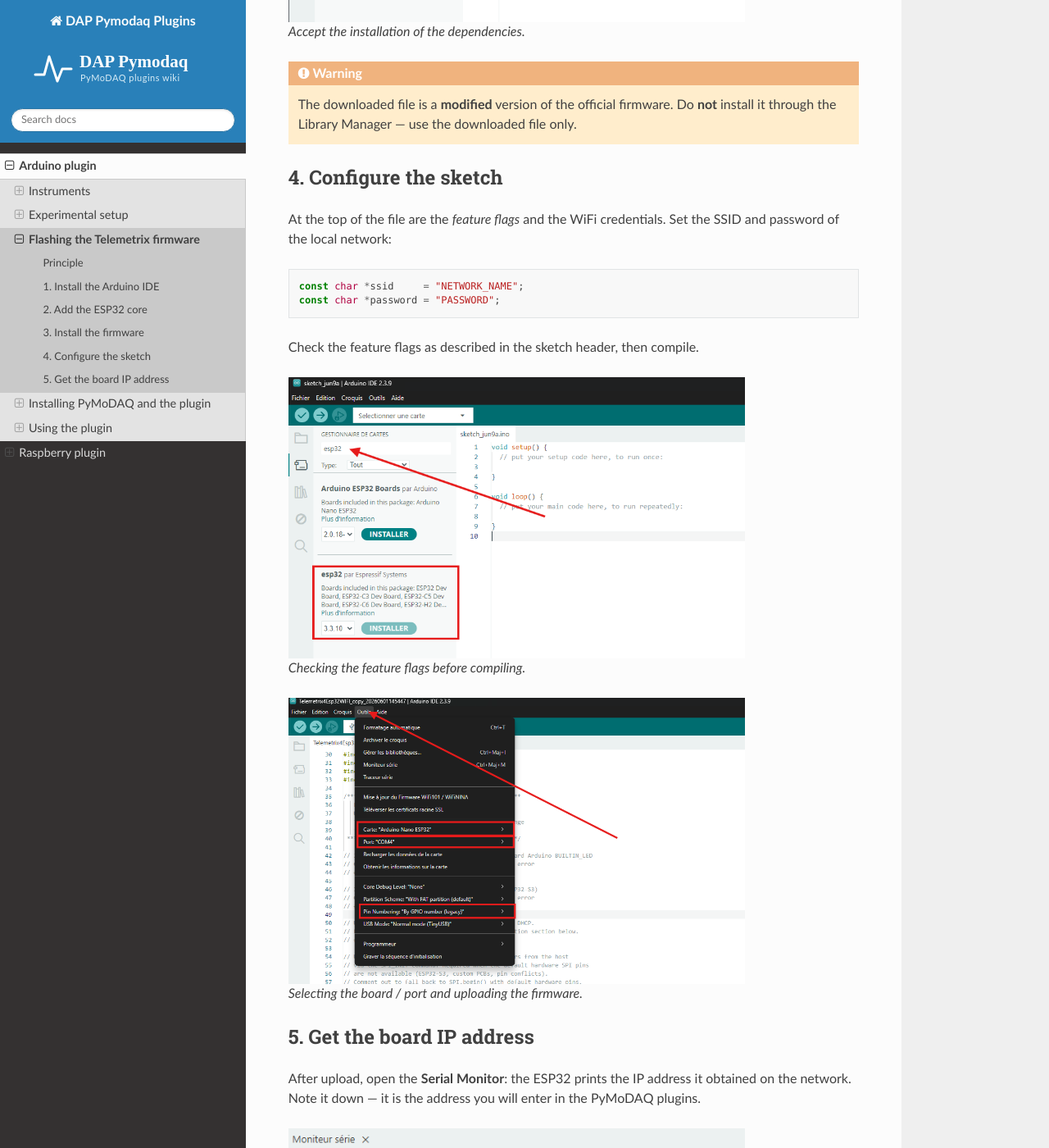
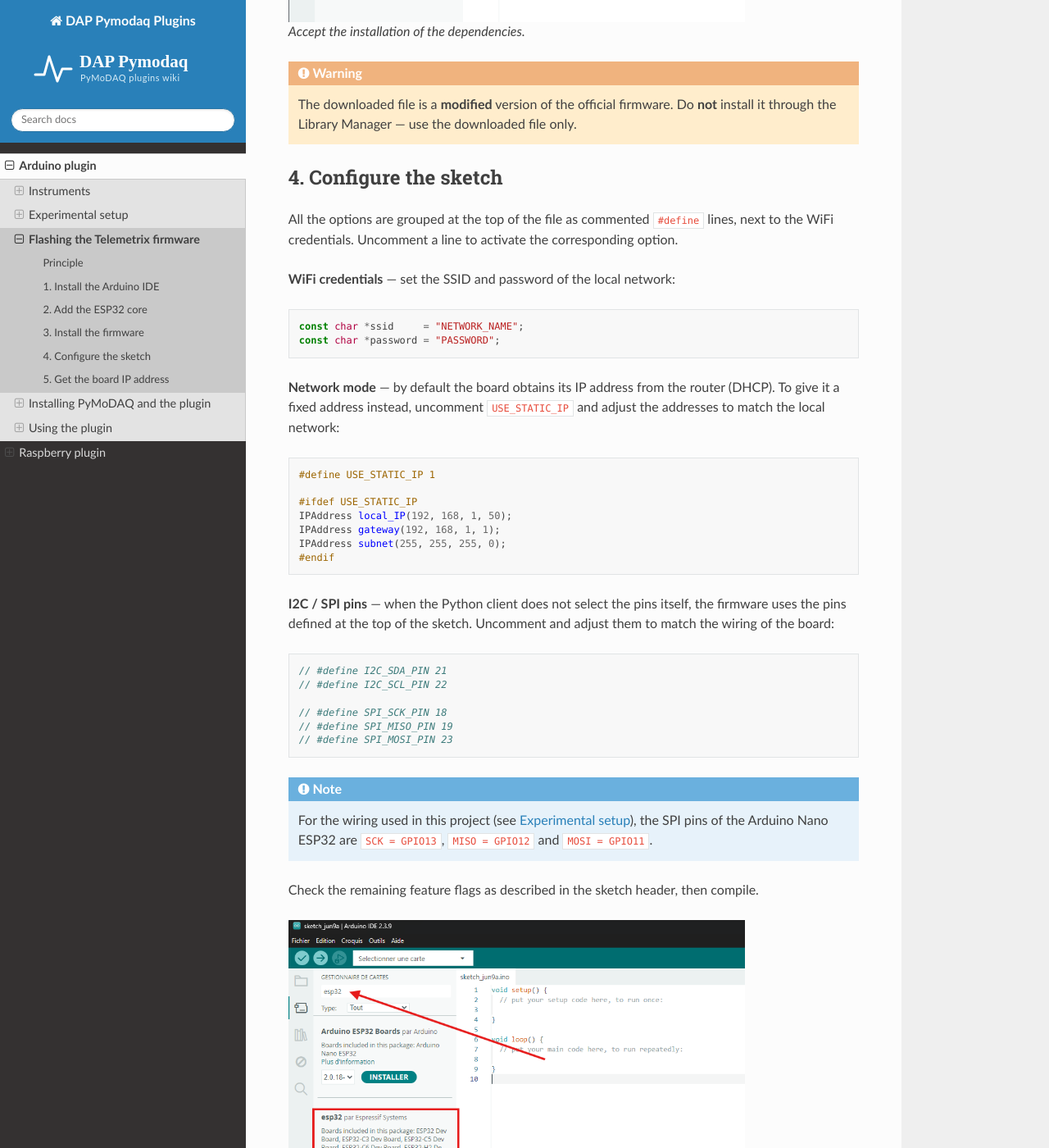
Before and after one commit to wiki-plugins-dap-pymodaq/wiki-plugins-dap-pymodaq.github.io, a Sphinx documentation site: the page built from docs/source/arduino/firmware.rst, in a window 1280 px wide and 1400 px high, scrolled down 3186 px. Shown: the whole window at 82% size. Built offline with Sphinx 7.4.7 and the Read the Docs theme 3.1.0, drawn with Linux system fonts in a browser that asks for light colours; some of the changed text lies outside the part shown.

Commit message:
Update Firmware config

```diff
--- a/docs/source/arduino/firmware.rst
+++ b/docs/source/arduino/firmware.rst
@@ -99,15 +99,49 @@
 4. Configure the sketch
 -----------------------
 
-At the top of the file are the *feature flags* and the WiFi credentials. Set the SSID and
-password of the local network:
+All the options are grouped at the top of the file as commented ``#define`` lines, next to
+the WiFi credentials. Uncomment a line to activate the corresponding option.
+
+**WiFi credentials** — set the SSID and password of the local network:
 
 .. code-block:: cpp
 
    const char *ssid     = "NETWORK_NAME";
    const char *password = "PASSWORD";
 
-Check the feature flags as described in the sketch header, then compile.
+**Network mode** — by default the board obtains its IP address from the router (DHCP). To
+give it a fixed address instead, uncomment ``USE_STATIC_IP`` and adjust the addresses to
+match the local network:
+
+.. code-block:: cpp
+
+   #define USE_STATIC_IP 1
+
+   #ifdef USE_STATIC_IP
+   IPAddress local_IP(192, 168, 1, 50);
+   IPAddress gateway(192, 168, 1, 1);
+   IPAddress subnet(255, 255, 255, 0);
+   #endif
+
+**I2C / SPI pins** — when the Python client does not select the pins itself, the firmware
+uses the pins defined at the top of the sketch. Uncomment and adjust them to match the
+wiring of the board:
+
+.. code-block:: cpp
+
+   // #define I2C_SDA_PIN 21
+   // #define I2C_SCL_PIN 22
+
+   // #define SPI_SCK_PIN 18
+   // #define SPI_MISO_PIN 19
+   // #define SPI_MOSI_PIN 23
+
+.. note::
+
+   For the wiring used in this project (see :doc:`hardware`), the SPI pins of the
+   Arduino Nano ESP32 are ``SCK = GPIO13``, ``MISO = GPIO12`` and ``MOSI = GPIO11``.
+
+Check the remaining feature flags as described in the sketch header, then compile.
 
 .. figure:: images/arduino-ide-6.png
    :alt: Sketch configuration
@@ -125,7 +159,8 @@
 ---------------------------
 
 After upload, open the **Serial Monitor**: the ESP32 prints the IP address it obtained on
-the network. Note it down — it is the address you will enter in the PyMoDAQ plugins.
+the network (or the fixed address if ``USE_STATIC_IP`` is enabled). Note it down — it is
+the address you will enter in the PyMoDAQ plugins.
 
 .. figure:: images/serial-monitor-ip.png
    :alt: Serial monitor showing the IP address
```
